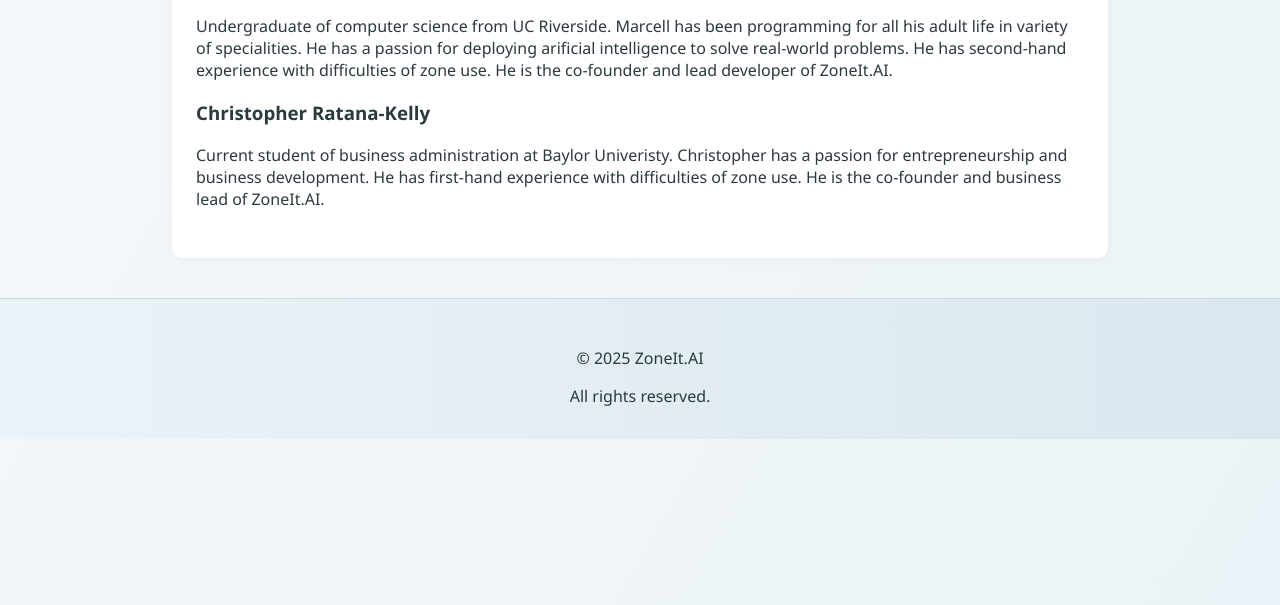
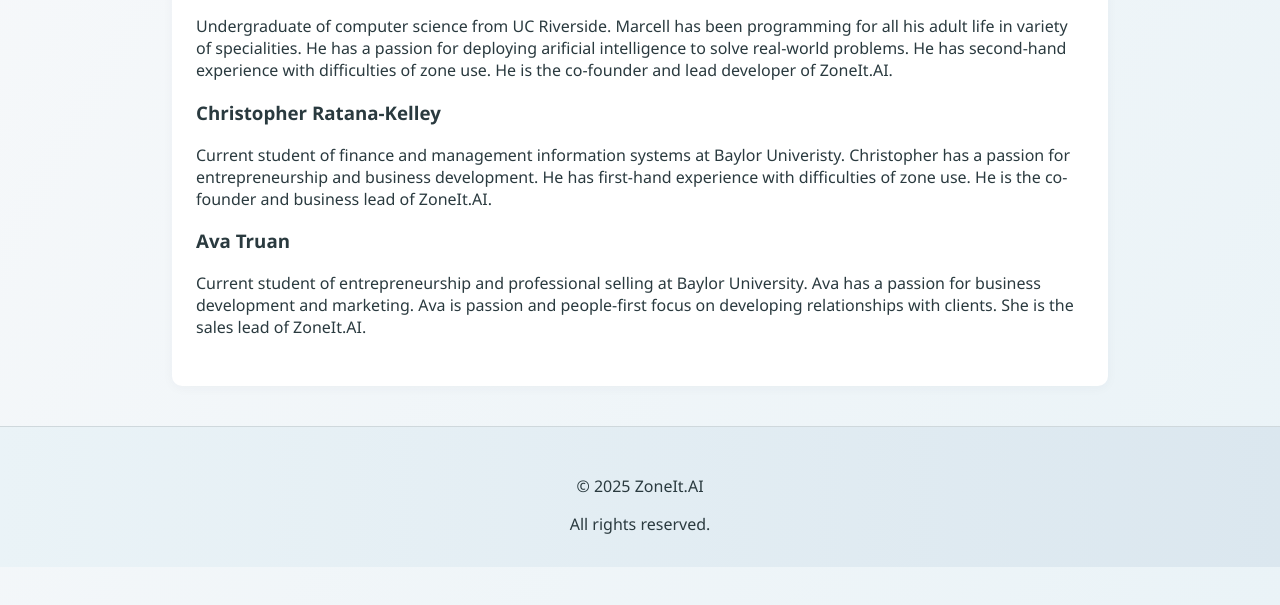
Before and after one commit to marcusphilips/ZoneIt.AI, a plain HTML site: page about-us.html in a window 1280 px wide. Shown: the part 185-790 px from the top of the page. Drawn offline with Linux system fonts and the light colour scheme.

Commit message:
Added more info

```diff
--- a/about-us.html
+++ b/about-us.html
@@ -32,12 +32,19 @@
                 He has second-hand experience with difficulties of zone use.
                 He is the co-founder and lead developer of ZoneIt.AI.
             </p>
-            <h3>Christopher Ratana-Kelly</h3>
+            <h3>Christopher Ratana-Kelley</h3>
             <p>
-                Current student of business administration at Baylor Univeristy. Christopher has a passion for
+                Current student of finance and management information systems at Baylor Univeristy. Christopher has a passion for
                 entrepreneurship and business development.
                 He has first-hand experience with difficulties of zone use.
                 He is the co-founder and business lead of ZoneIt.AI.
+            </p>
+            <h3>Ava Truan</h3>
+            <p>
+                Current student of entrepreneurship and professional selling at Baylor University.
+                Ava has a passion for business development and marketing.
+                Ava is passion and people-first focus on developing relationships with clients.
+                She is the sales lead of ZoneIt.AI.
             </p>
         </section>
 
```
Also changed, not shown: contact-us.html (+1 -1 lines).
